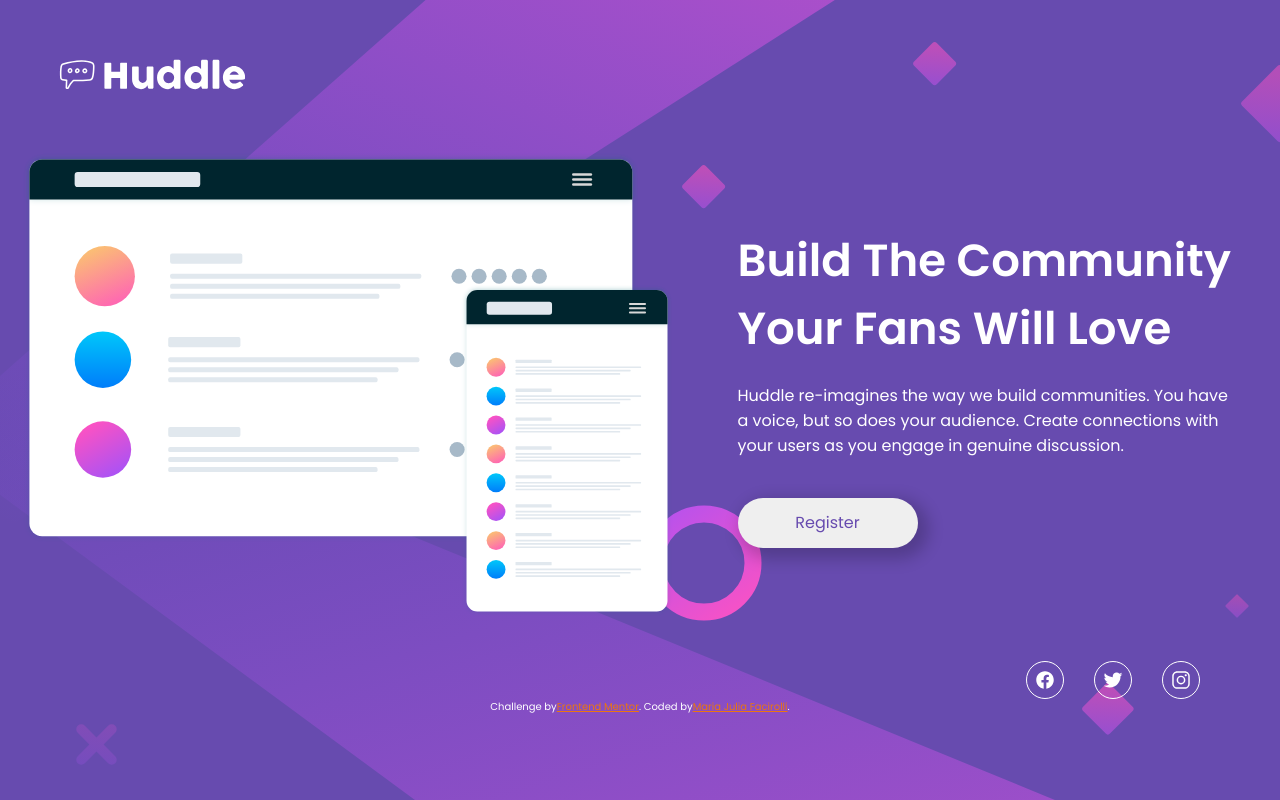
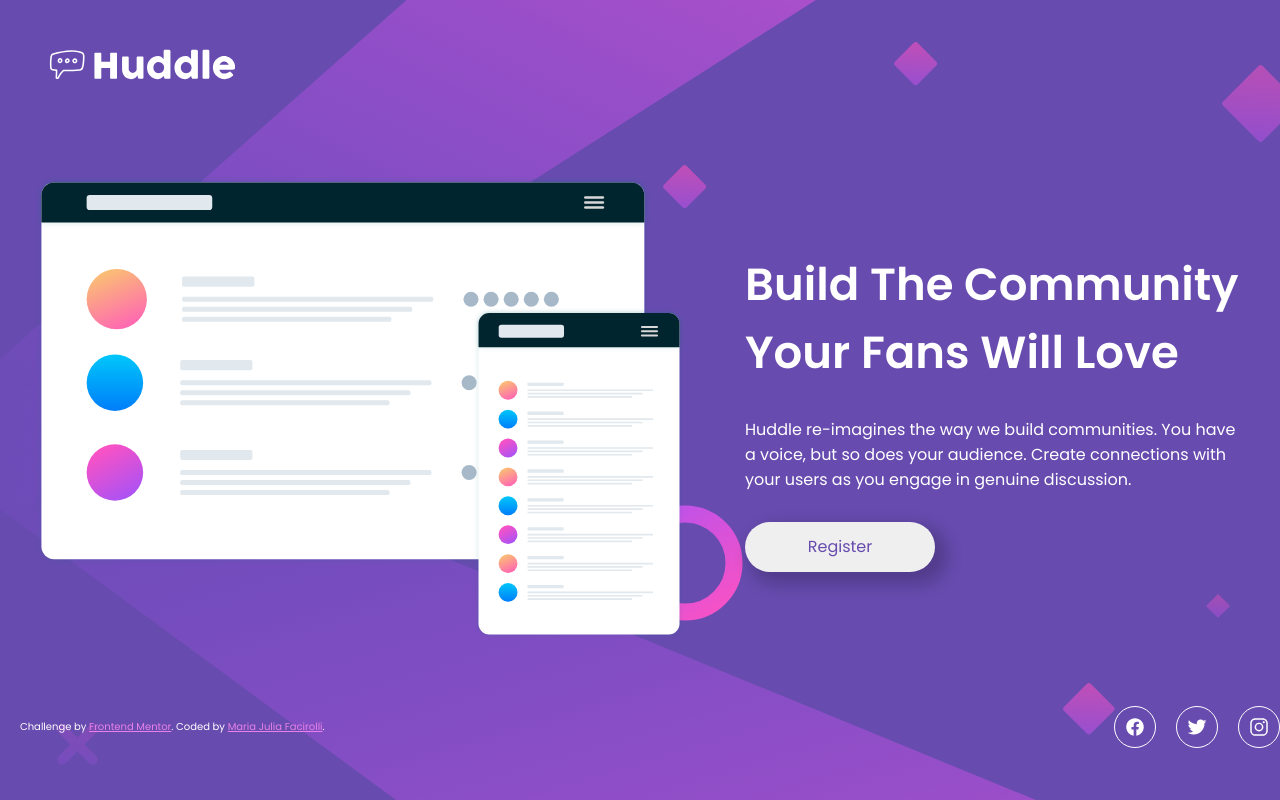
Before and after one commit to MajuFacirolli/huddle, a plain HTML site: page index.html in a window 1280 px wide. Drawn offline with nearby package versions, Linux system fonts and the light colour scheme.

Commit message:
Update code and files

```diff
--- a/index.html
+++ b/index.html
@@ -4,44 +4,42 @@
   <meta charset="UTF-8">
   <meta name="viewport" content="width=device-width, initial-scale=1.0">
   <link rel="icon" type="image/png" sizes="32x32" href="./images/favicon-32x32.png">
-  <link rel="stylesheet" href="style.css">
+  <link rel="stylesheet" href="./src/style.css"">
   <title>Frontend Mentor | Huddle landing page</title>
 </head>
 <body>
   <header>
-    <img src="images/logo.svg" alt="Huddle Logo">
+    <img src="./src/images/logo.svg" alt="Huddle Logo">
   </header>
 
   <main>
     <section>
-      <img src="images/illustration-mockups.svg" alt="Mockups illustration">
+      <img src="./src/images/illustration-mockups.svg" alt="Mockups Illustration">
     </section>
-
     <aside>
-      <div>
-        <h2>Build The Community</h2>
-        <h2>Your Fans Will Love</h2>
+      <div class="title">
+        <h1>Build The Community</h1>
+        <h1>Your Fans Will Love</h1>
       </div>
-
-      <div>
       <p>Huddle re-imagines the way we build communities. You have a voice, but so does your audience. Create connections with your users as you engage in genuine discussion.</p>
-      </div>
-
       <button>Register</button>
     </aside>
   </main>
 
   <footer>
+    <div class="social-links">
       <ion-icon name="logo-facebook"></ion-icon>
       <ion-icon name="logo-twitter"></ion-icon>
       <ion-icon name="logo-instagram"></ion-icon>
-  </footer>
+    </div>
 
     <div class="attribution">
       Challenge by <a href="https://www.frontendmentor.io?ref=challenge" target="_blank">Frontend Mentor</a>.
       Coded by <a href="https://github.com/MajuFacirolli" target="_blank">Maria Julia Facirolli</a>.
     </div>
+  </footer>
 
+  <!--Ion-Icon-->
   <script type="module" src="https://unpkg.com/ionicons@7.1.0/dist/ionicons/ionicons.esm.js"></script>
   <script nomodule src="https://unpkg.com/ionicons@7.1.0/dist/ionicons/ionicons.js"></script>
 </body>
--- /dev/null
+++ b/src/style.css
@@ -0,0 +1,116 @@
+@import url('https://fonts.googleapis.com/css2?family=Poppins:wght@400;600&display=swap');
+* {
+    margin: 0;
+    padding: 0;
+    box-sizing: border-box;
+}
+
+body {
+    max-width: 1440px;
+    background: hsl(257, 40%, 49%);
+    color: white;
+    font-family: 'Poppins', sans-serif;
+}
+
+body::before {
+    content: "";
+    background-image: url(/src/images/bg-desktop.svg);
+    background-repeat: no-repeat;
+    background-position: center;
+    width: 100%;
+    height: 100%;
+    position: absolute;
+    z-index: -1;
+}
+
+header {
+    max-width: 300px;
+    padding: 40px;
+}
+
+header img {
+    width: 200px;
+}
+
+main {
+    display: flex;
+    justify-content: center;
+    align-items: center;
+    gap: 60px;
+    min-height: calc(100vh - 250px);
+}
+
+main section img {
+    width: 650px;
+}
+
+main aside {
+    max-width: 500px;
+    display: flex;
+    flex-direction: column;
+    gap: 30px;
+}
+
+main aside .title {
+    font-weight: 600;
+    font-size: 30px;
+}
+
+main aside p {
+    font-weight: 400;
+}
+
+main aside button {
+    width: 190px;
+    height: 50px;
+    border: none;
+    border-radius: 25px;
+    font-size: 16px;
+    font-family: 'Poppins', sans-serif;
+    color: hsl(257, 40%, 49%);
+    box-shadow: 8px 8px 16px 5px rgba(0, 0, 0, 0.2);
+    transition: 0.4s;
+}
+
+main aside button:hover {
+    background-color: hsl(300, 69%, 71%);
+    color: white;
+    cursor: pointer;
+}
+
+footer {
+    max-height: 150px;
+    display: flex;
+    flex-direction: row-reverse;
+    justify-content: space-between;
+    align-items: center;
+    margin-top: 20px;
+}
+
+footer .social-links {
+    display: flex;
+    justify-content: space-between;
+    gap: 20px;
+    font-size: 20px;
+}
+
+footer .social-links ion-icon {
+    border: 1px solid white;
+    border-radius: 50%;
+    padding: 10px;
+    transition: 0.4s;
+}
+
+footer .social-links ion-icon:hover {
+    color: hsl(300, 69%, 71%);
+    border-color: hsl(300, 69%, 71%);
+}
+
+footer .attribution {
+    margin-left: 20px;
+    font-size: 10px;
+}
+
+footer .attribution a {
+    color: hsl(300, 69%, 71%);
+}
--- a/style.css
+++ /dev/null
@@ -1,99 +0,0 @@
-@import url('https://fonts.googleapis.com/css2?family=Open+Sans&family=Poppins:wght@400;600&display=swap');
-*{
-    margin: 0;
-    padding: 0;
-    box-sizing: border-box;
-}
-
-body{
-    background-image: url(images/bg-desktop.svg);
-    background-color: hsl(257, 40%, 49%);
-    background-repeat: no-repeat;
-    color: white;
-}
-
-header{
-    padding: 10px;
-    margin: 40px;
-}
-
-header img{
-    width: 200px;
-}
-
-main{
-    display: flex;
-    align-items: center;
-    justify-content: space-around;
-}
-
-main section img{
-    width: 650px;
-}
-
-main aside div, main aside button{
-    margin: 20px;
-}
-
-main aside div h2{
-    font-size: 45px;
-    font-family: 'Poppins', sans-serif;
-}
-
-main aside div p{
-    max-width: 500px;
-    font-family: 'Poppins', sans-serif;
-    font-weight: 400;
-    font-size: 16px;
-    line-height: 25px;
-}
-
-main aside button{
-    width: 180px;
-    height: 50px;
-    border-radius: 50px;
-    border: none;
-    font-family: 'Poppins', sans-serif;
-    font-size: 16px;
-    color: hsl(257, 40%, 49%);
-    box-shadow: 6px 6px 16px 5px rgba(0,0,0,0.2);
-    transition: 0.4s;
-}
-
-main aside button:hover{
-    background-color: hsl(300, 69%, 71%);
-    color: white;
-    cursor: pointer;
-}
-
-footer{
-    display: flex;
-    justify-content: end;
-    margin: 40px 80px 0px 0px;
-    gap: 30px;
-    font-size: 20px;
-}
-
-footer ion-icon{
-    border: 1px solid white;
-    border-radius: 50%;
-    padding: 8px;
-    transition: 0.4s;
-}
-
-footer ion-icon:hover{
-    color: hsl(300, 69%, 71%);
-    border-color: hsl(300, 69%, 71%);
-    cursor: pointer;
-}
-
-.attribution{
-    display: flex;
-    justify-content: center;
-    font-size: 10px;
-    font-family: 'Poppins', sans-serif;
-}
-
-.attribution a{
-    color: hsl(28, 88%, 49%);
-}
```
Also changed, not shown: src/design/active-states.jpg (renamed from design/active-states.jpg), src/design/desktop-design.jpg (renamed from design/desktop-design.jpg), src/design/desktop-preview.jpg (renamed from design/desktop-preview.jpg), src/design/mobile-design.jpg (renamed from design/mobile-design.jpg), src/images/bg-desktop.svg (renamed from images/bg-desktop.svg), src/images/bg-mobile.svg (renamed from images/bg-mobile.svg), src/images/favicon-32x32.png (renamed from images/favicon-32x32.png), src/images/illustration-mockups.svg (renamed from images/illustration-mockups.svg), src/images/logo.svg (renamed from images/logo.svg). Lines whose indentation alone changed are shown as unchanged.
